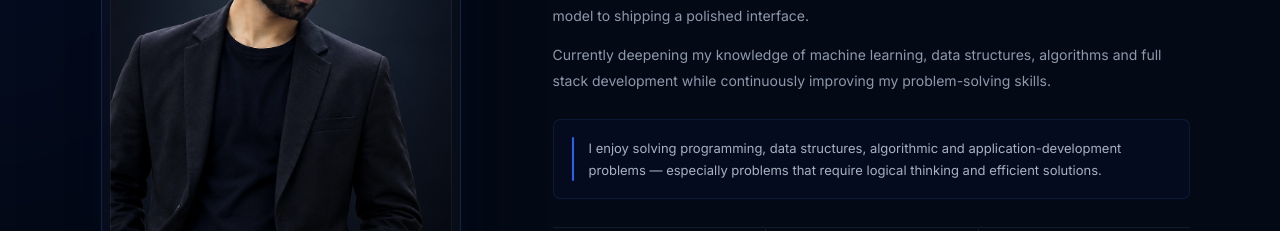
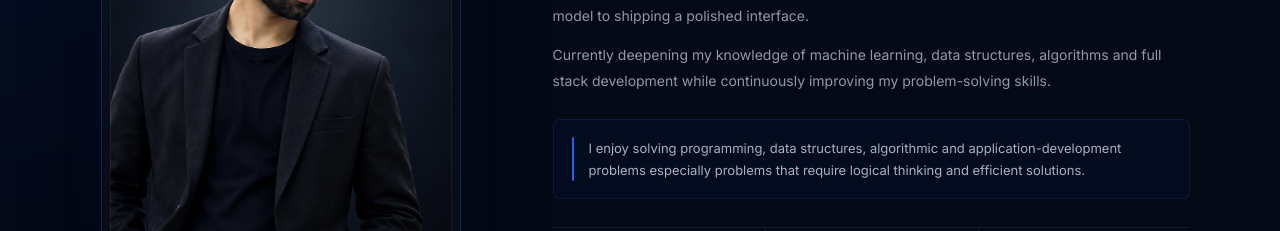
Before and after one commit to vishchopra227/Portfolio, a React app: page / in a window 1280 px wide. Shown: the part 1220-1451 px from the top of the page. Built offline with nearby package versions, Linux system fonts and the light colour scheme; the HTML template or start-up script is replaced by a standard one.

Commit message:
portfolio update

```diff
--- a/src/data/personalInfo.js
+++ b/src/data/personalInfo.js
@@ -15,7 +15,7 @@ const personalInfo = {
     "Currently deepening my knowledge of machine learning, data structures, algorithms and full stack development while continuously improving my problem-solving skills.",
 
   problemsIEnjoy:
-    "I enjoy solving programming, data structures, algorithmic and application-development problems — especially problems that require logical thinking and efficient solutions.",
+    "I enjoy solving programming, data structures, algorithmic and application-development problems especially problems that require logical thinking and efficient solutions.",
 
   careerGoals:
     "My goal is to grow as a strong software engineer, contribute to impactful products and build reliable systems while continuously improving my technical and problem-solving skills.",
```
